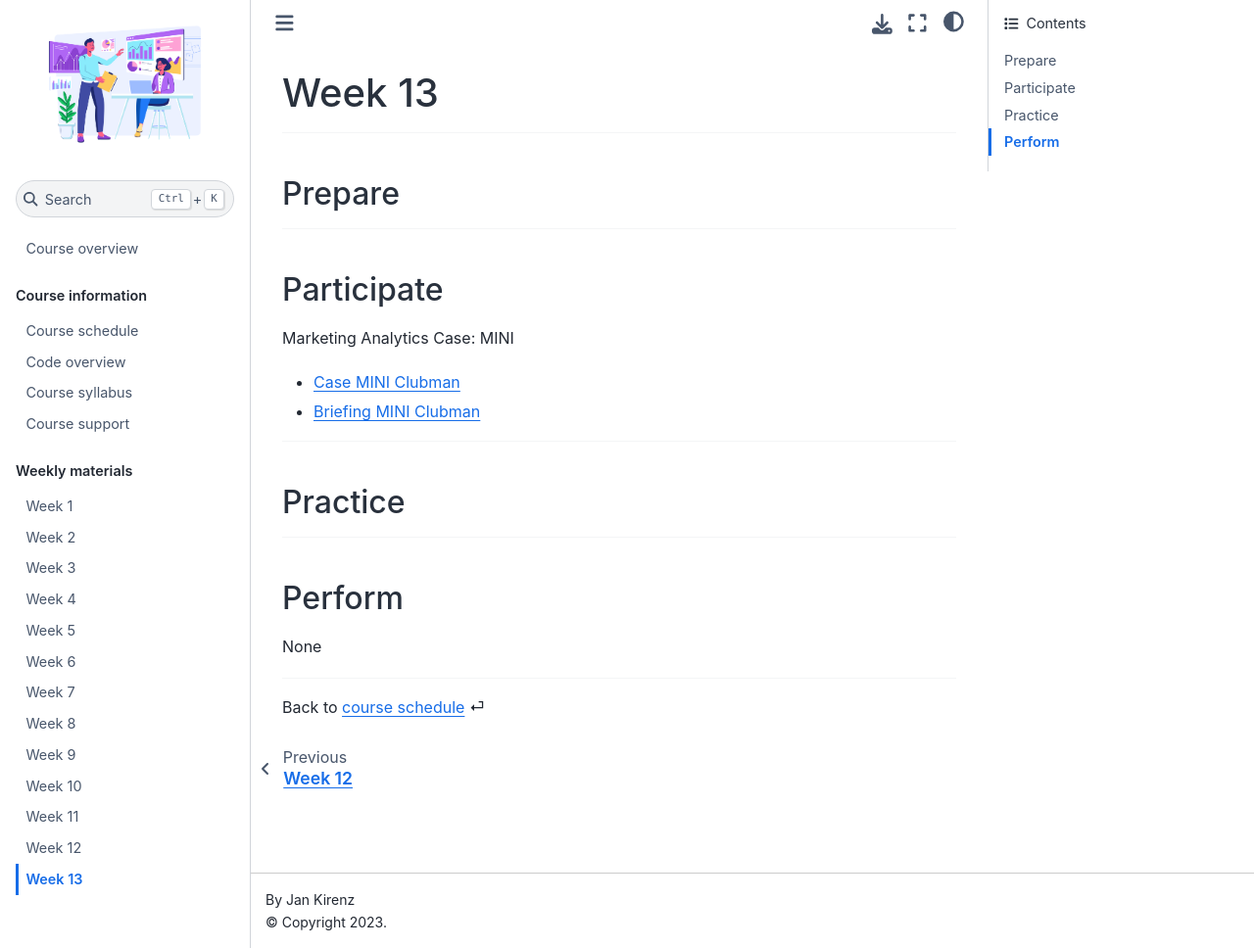
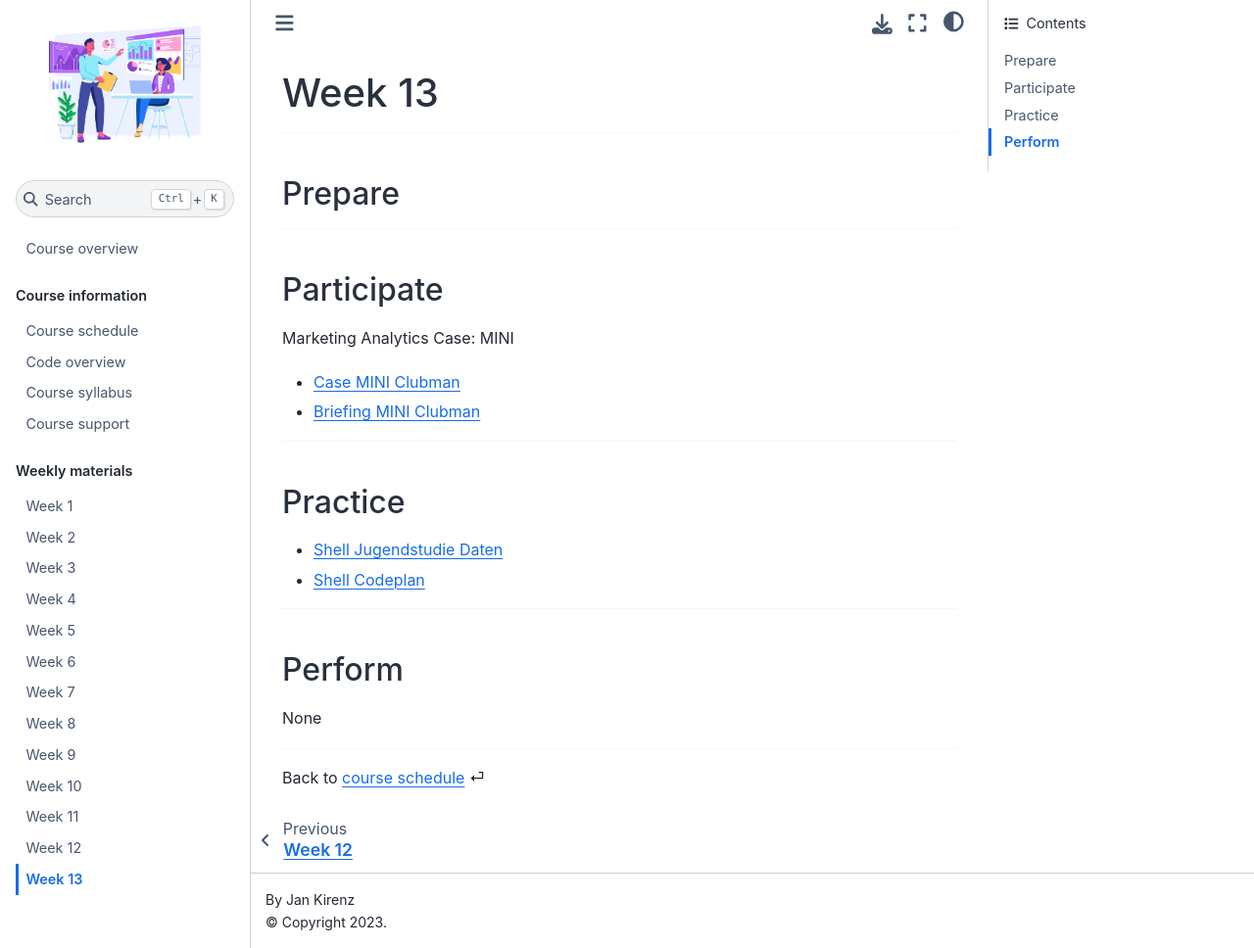
Before and after one commit to kirenz/om2, a Jupyter Book: the page built from weeks/week13.md, in a window 1280 px wide and 968 px high. Shown: the whole window at 98% size. Built offline with Jupyter Book 1.0.4 settings and Sphinx 7.4.7 and the Sphinx Book theme 1.1.4, drawn with Linux system fonts in a browser that asks for light colours.

Commit message:
Update week13.md

```diff
--- a/weeks/week13.md
+++ b/weeks/week13.md
@@ -20,12 +20,17 @@ Marketing Analytics Case: MINI
 
 - [Briefing MINI Clubman](https://drive.google.com/file/d/1dEJhWqUxAhbIUC3Ywq4IKYtkGKImCexS/view?usp=sharing)
 
+
+
 ---
 
 (practice)=
 ## Practice
 
+- [Shell Jugendstudie Daten](https://drive.google.com/file/d/11f6gUB6wRpp_h5w_osVvk8Lw-_ueIUH0/view?usp=sharing)
 
+
+- [Shell Codeplan](https://drive.google.com/file/d/11dEylO6P3VjpMv_k4iXSgJuaZVGMkptm/view?usp=sharing)
 
 ---
 
```
